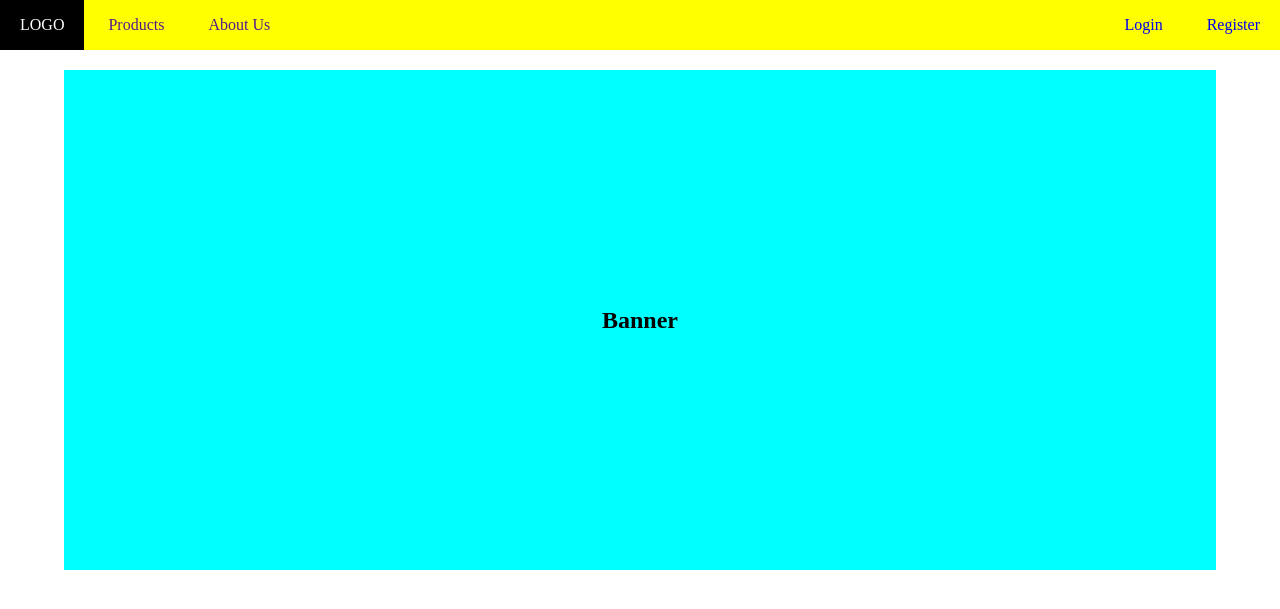
After one commit to roycesteven/PROYEK-WEB, a PHP site: page / in a window 1280 px wide. The commit adds this page. Shown: the top 609 px of the page. Run offline with PHP 8.4, Linux system fonts and the light colour scheme.

Commit message:
push landing page, index.php -> login.php

```diff
--- /dev/null
+++ b/index.css
@@ -0,0 +1,47 @@
+*{
+    margin: 0;
+    padding: 0;
+    box-sizing: border-box;
+}
+
+.container{
+    height: auto;
+    width: 100vw;
+    display: flex;
+    flex-direction: column;
+}
+
+.navigation {
+    width: 100%;
+    height: 50px;
+    display: flex;
+    justify-content: space-between;
+    background-color: yellow;
+    align-items: center;
+    flex-direction: row;
+}
+
+
+
+.navigation a{
+    text-decoration: none;
+    display: inline-block;
+    line-height: 50px;
+    padding: 0px 20px;
+}
+
+.navigation a:hover{
+    color: white;
+    background-color: black;
+}
+
+.banner{
+    width: 90%;
+    height: 500px;
+    display: flex;
+    justify-content: center;
+    align-items: center;
+    background-color: aqua;
+    align-self: center;
+    margin: 20px;
+}
--- /dev/null
+++ b/index.php
@@ -0,0 +1,28 @@
+<!DOCTYPE html>
+<html lang="en">
+<head>
+    <meta charset="UTF-8">
+    <meta http-equiv="X-UA-Compatible" content="IE=edge">
+    <meta name="viewport" content="width=device-width, initial-scale=1.0">
+    <title>Landing Page</title>
+    <link rel="stylesheet" href="index.css">
+</head>
+<body>
+    <div class="container">
+        <div class="navigation">
+            <div class="kiri">
+                <a href="#" class="logo">LOGO</a>
+                <a href="">Products</a>
+                <a href="">About Us</a>
+            </div>
+            <div class="kanan">
+                <a href="login.php">Login</a>
+                <a href="register.php">Register</a>
+            </div>
+        </div>
+        <div class="banner">
+                <h2>Banner</h2>
+        </div>
+    </div>
+</body>
+</html>
--- a/login.php
+++ b/login.php
@@ -51,7 +51,7 @@
     <body>
         <div class="container">
           <h1>Login</h1>
-            <form action="index.php" name="form1" method= "post">
+            <form action="login.php" name="form1" method= "post">
                 <label>Username</label><br>
                 <input type="text" id="username" name="username"><br>
                 <label>Password</label><br>
```
